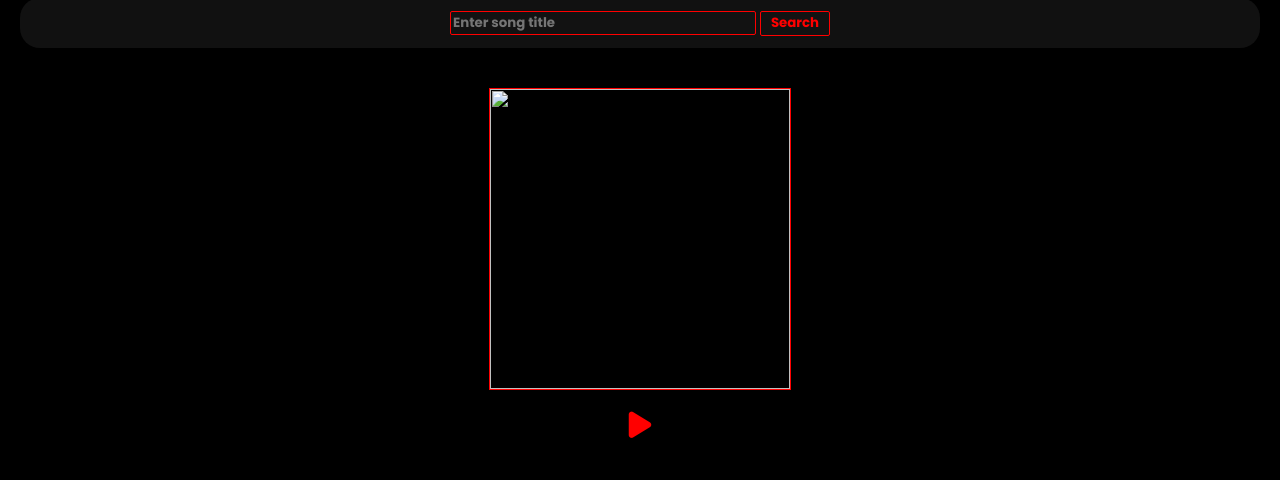
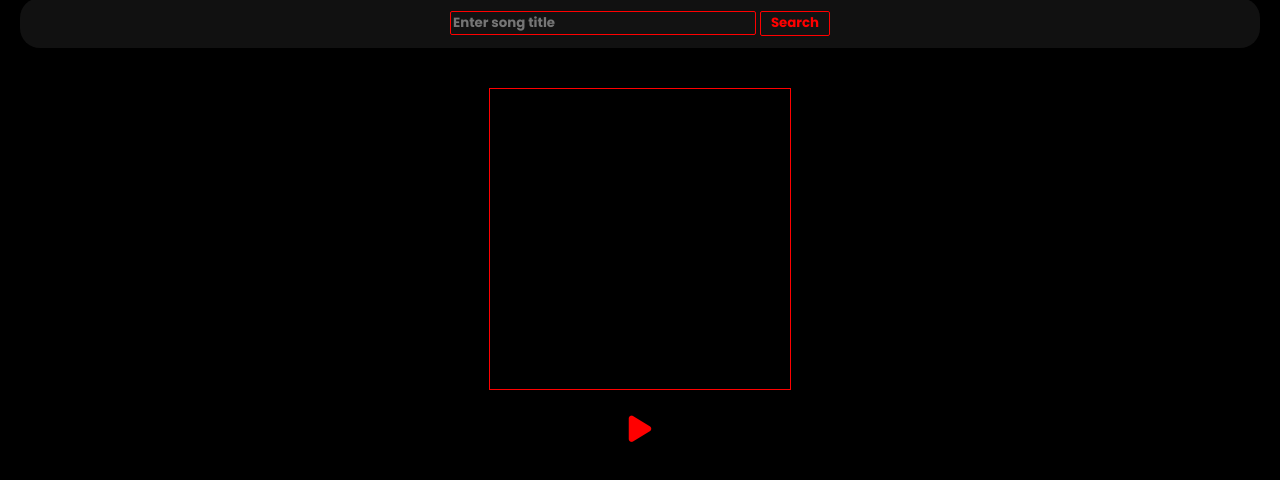
Before and after one commit to ILMNTDEVELOPMENT/ILMNTARCHIVE, a plain HTML site: page song.html in a window 1280 px wide. Shown: the part 162-642 px from the top of the page. Drawn offline with Linux system fonts and the light colour scheme.

Commit message:
Update song.html

```diff
--- a/song.html
+++ b/song.html
@@ -24,7 +24,7 @@
     </div>
     <div class="songPlayer">
         <audio id="audioPlayer" src=""></audio>
-        <img id="albumCover" class="albumCover" src="archive songs/placeholdercover.png">
+        <img id="albumCover" class="albumCover" src="placeholdercover.png">
         <br>
         <i id = "playButton" class="fa-solid fa-play playButton"></i>
         <p class="musicInfo" id="songTitle"></p>
```
